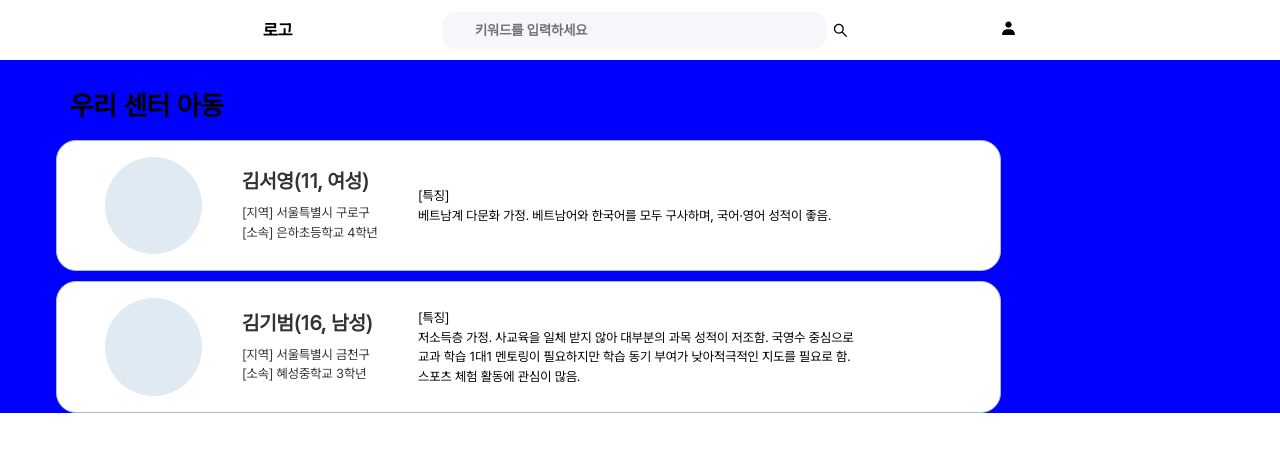
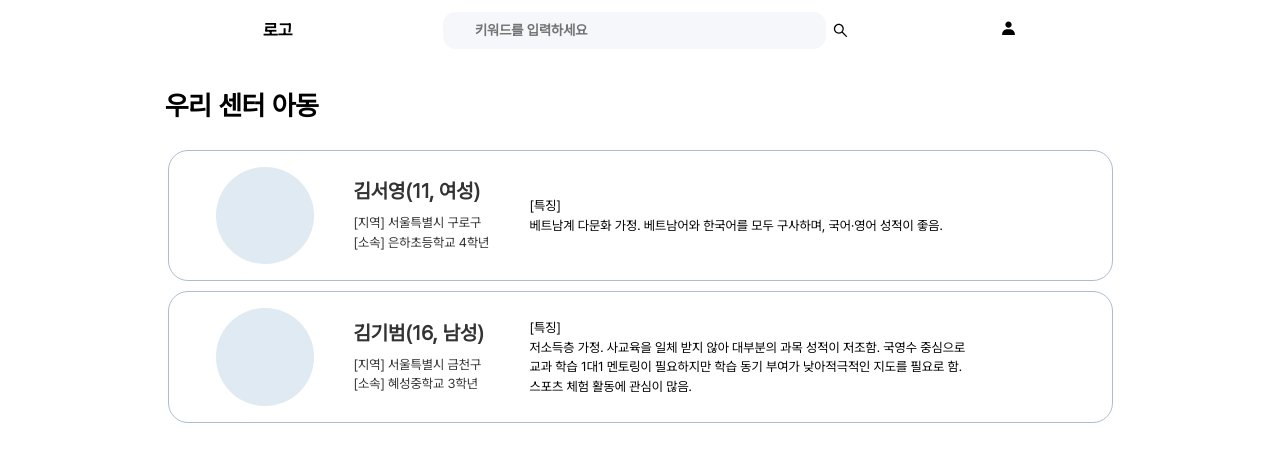
Before and after one commit to Kusitms-28th-Kukerton-E/Frontend, a React (Vite) app: page /main/organization in a window 1280 px wide. Shown: the top 462 px of the page. Built offline with nearby package versions, Linux system fonts and the light colour scheme.

Commit message:
feat: 우리 센터 아동 컴포넌트에 데이터 추가 및 css 수정

```diff
--- a/src/page/Home/Organization/index.tsx
+++ b/src/page/Home/Organization/index.tsx
@@ -41,13 +41,17 @@ const OrganizationPage = () => {
 
 const MainContainer = styled.div`
   padding: 0px 112px;
-  background-color: blue;
+  display: flex;
+  flex-direction: column;
+  justify-content: center;
+  align-items: center;
+  margin: 0 auto;
 `;
 
 const TitleContainer = styled.div`
   padding-top: 60px;
   padding-bottom: 15px;
-  padding-left: 28px;
+  width: 1900px;
 `;
 
 const BodyContainer = styled.div`
--- a/src/page/Home/VolunteerPage.tsx
+++ b/src/page/Home/VolunteerPage.tsx
@@ -82,8 +82,7 @@ const DataTag = styled.div`
   align-items: flex-start;
   border-radius: 40px;
   border: 1px solid var(--Sub-color, #e0eaf3);
-  //
-  color: var(--Main-color2, #498dfd);
+  //color: var(--Main-color2, #498dfd);
 
   /* 본문2 */
   font-family: Pretendard;
```
